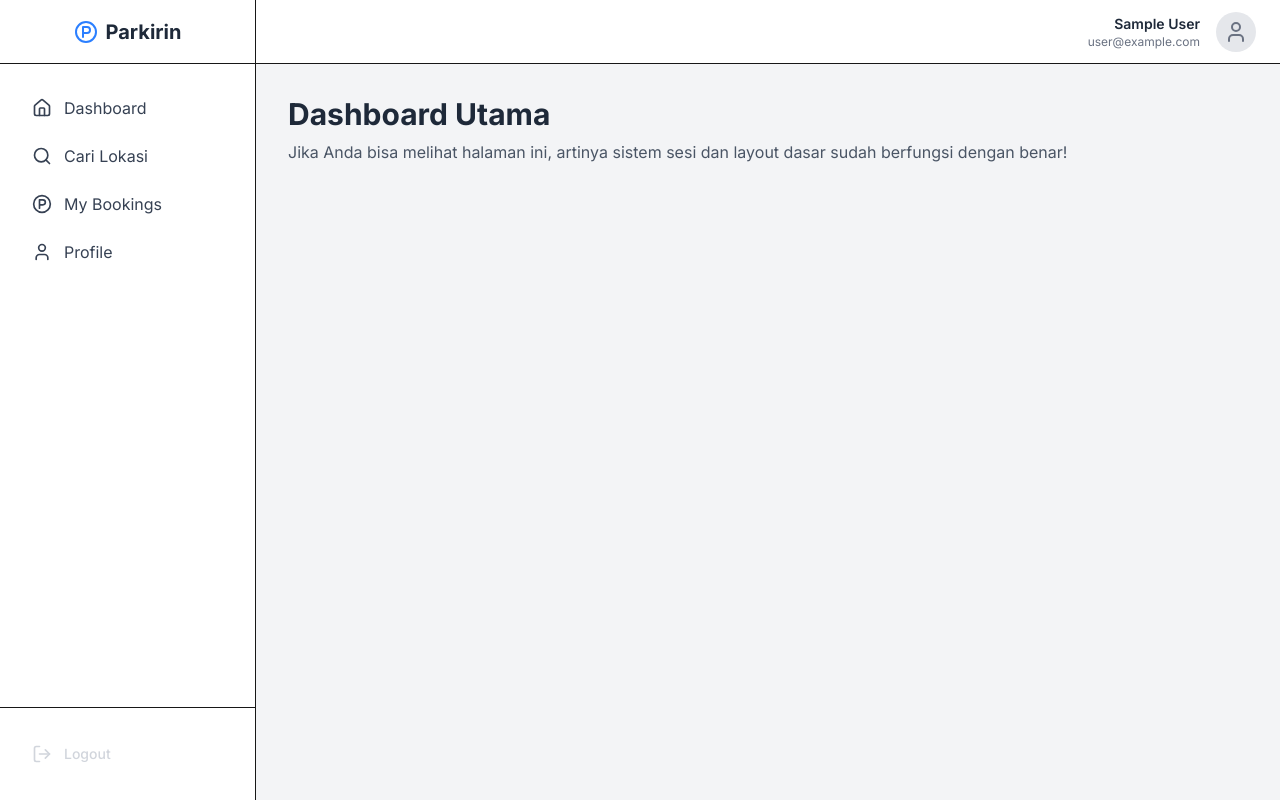
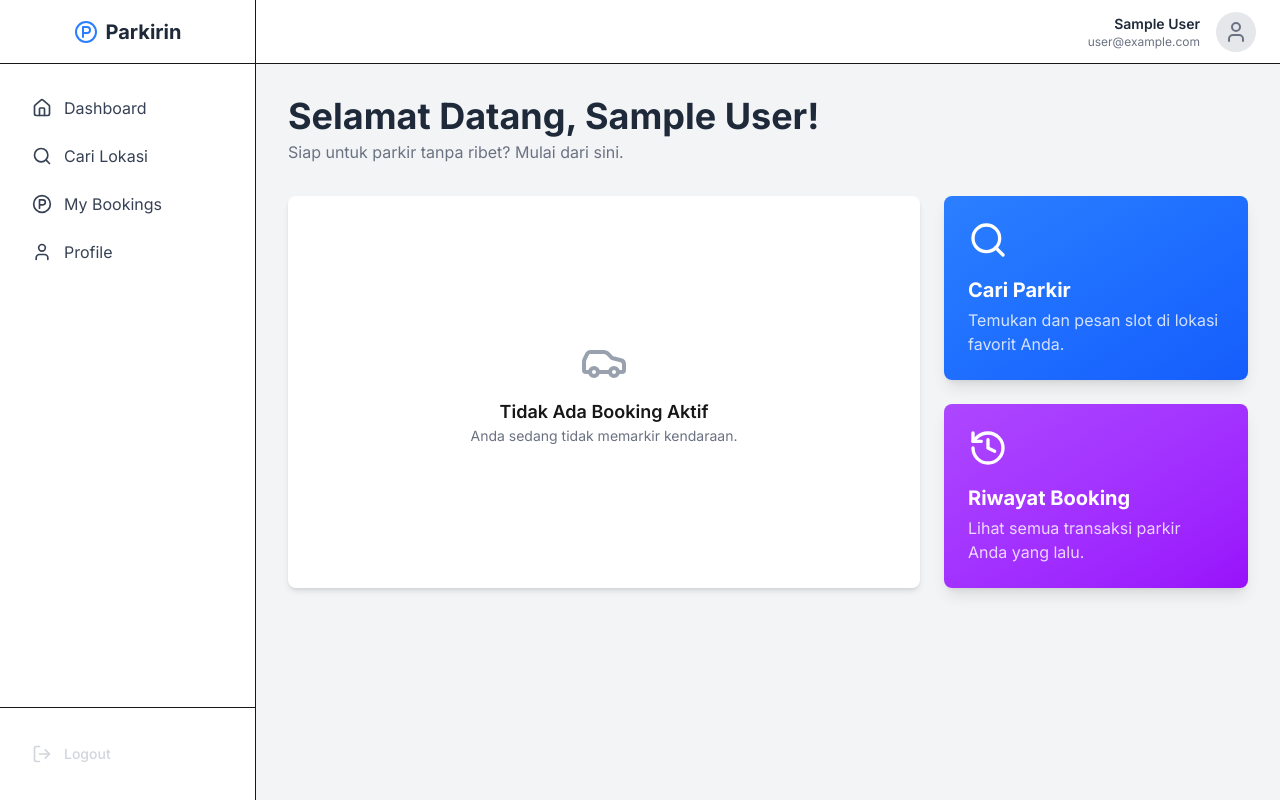
Before and after one commit to Affsyamf/web_parkir, a Next.js app: page /dashboard in a window 1280 px wide. Built offline with nearby package versions, Linux system fonts and the light colour scheme; no server answers; the database is empty; sample sign-in values are in the browser's storage.

Commit message:
perbaikan dashboard user dan admin

```diff
--- a/src/app/api/analytics/route.js
+++ b/src/app/api/analytics/route.js
@@ -18,7 +18,8 @@ export async function GET(request) {
       totalRevenueResult,
       totalBookingsResult,
       bookingsByDayResult,
-      bookingsByLocationResult
+      bookingsByLocationResult,
+      activeBookingsCountResult
     ] = await Promise.all([
       // 1. Menghitung total pendapatan dari booking yang selesai
       query("SELECT SUM(total_price) as total FROM bookings WHERE status = 'completed'"),
@@ -42,7 +43,8 @@ export async function GET(request) {
         JOIN locations l ON b.location_id = l.id
         GROUP BY l.name
         ORDER BY count DESC;
-      `)
+      `),
+       query("SELECT COUNT(*) as total FROM bookings WHERE status = 'active'")
     ]);
 
     // Format hasil query agar mudah digunakan di frontend
@@ -58,7 +60,8 @@ export async function GET(request) {
       bookingsByLocation: bookingsByLocationResult.rows.map(row => ({
         name: row.name,
         Jumlah: Number(row.count)
-      }))
+      })),
+       activeBookingsCount: activeBookingsCountResult.rows[0]?.total || 0,
     };
 
     return NextResponse.json(analyticsData, { status: 200 });
--- a/src/app/dashboard/page.jsx
+++ b/src/app/dashboard/page.jsx
@@ -1,10 +1,243 @@
-export default function DashboardPage() {
+"use client";
+
+import { useSession } from "next-auth/react";
+import { useState, useEffect } from "react";
+import { useRouter } from "next/navigation";
+import {
+  Loader2,
+  Car,
+  Search,
+  History,
+  Clock,
+  TrendingUp,
+  DollarSign,
+} from "lucide-react";
+import { motion } from "framer-motion";
+import toast from "react-hot-toast";
+
+// Komponen Kartu Shortcut
+const ShortcutCard = ({ title, description, icon: Icon, href, color }) => {
+  const router = useRouter();
+  const cardVariants = {
+    hover: {
+      scale: 1.05,
+      transition: { type: "spring", stiffness: 300 },
+    },
+  };
   return (
-    <div>
-      <h1 className="text-3xl font-bold text-gray-800">Dashboard Utama</h1>
-      <p className="mt-2 text-gray-600">
-        Jika Anda bisa melihat halaman ini, artinya sistem sesi dan layout dasar sudah berfungsi dengan benar!
+    <motion.div
+      variants={cardVariants}
+      whileHover="hover"
+      className={`p-6 rounded-lg shadow-lg cursor-pointer flex flex-col justify-between h-full ${color}`}
+      onClick={() => router.push(href)}
+    >
+      <div>
+        <Icon className="w-10 h-10 mb-4 text-white" />
+        <h3 className="text-xl font-bold text-white">{title}</h3>
+        <p className="text-white/80 mt-1">{description}</p>
+      </div>
+    </motion.div>
+  );
+};
+
+// Komponen Kartu Booking Aktif
+const ActiveBookingCard = ({ booking }) => {
+  const [timeLeft, setTimeLeft] = useState("");
+
+  useEffect(() => {
+    if (!booking || !booking.estimated_exit_time) return;
+    const interval = setInterval(() => {
+      const now = new Date();
+      const endTime = new Date(booking.estimated_exit_time);
+      const diff = endTime - now;
+
+      if (diff <= 0) {
+        setTimeLeft("Waktu habis!");
+        clearInterval(interval);
+      } else {
+        const hours = Math.floor(diff / (1000 * 60 * 60));
+        const minutes = Math.floor((diff % (1000 * 60 * 60)) / (1000 * 60));
+        setTimeLeft(`${hours} jam ${minutes} menit`);
+      }
+    }, 1000);
+    return () => clearInterval(interval);
+  }, [booking]);
+
+  return (
+    <div className="bg-white dark:bg-gray-800 p-6 rounded-lg shadow-md border-l-4 border-blue-500">
+      <p className="text-sm text-gray-500 dark:text-gray-400">
+        Booking Aktif Anda
       </p>
+      <h3 className="text-2xl font-bold mt-1">
+        {booking.location_name} - Slot {booking.spot_code}
+      </h3>
+      <div className="flex items-center gap-2 mt-4 text-orange-500 dark:text-orange-400">
+        <Clock size={18} />
+        <p className="font-semibold">Sisa Waktu: {timeLeft}</p>
+      </div>
     </div>
   );
+};
+
+// Komponen Stat Admin
+const AdminStatCard = ({ title, value, icon: Icon }) => (
+  <div className="bg-white dark:bg-gray-800 p-4 rounded-lg shadow-md flex items-center gap-3">
+    <div className="bg-gray-100 dark:bg-gray-700 p-3 rounded-md">
+      <Icon className="w-6 h-6 text-gray-500 dark:text-gray-300" />
+    </div>
+    <div>
+      <p className="text-sm text-gray-500 dark:text-gray-400">{title}</p>
+      <p className="text-lg font-bold text-gray-800 dark:text-white">{value}</p>
+    </div>
+  </div>
+);
+
+export default function DashboardPage() {
+  const { data: session, status } = useSession();
+  const [activeBooking, setActiveBooking] = useState(null);
+  const [adminStats, setAdminStats] = useState(null);
+  const [isLoading, setIsLoading] = useState(true);
+
+  useEffect(() => {
+    if (status === "authenticated") {
+      const fetchData = async () => {
+        try {
+          const bookingPromise = fetch("/api/bookings").then((res) => {
+            if (!res.ok) return Promise.resolve(null); // Jangan error jika gagal
+            return res.json();
+          });
+
+          // Hanya ambil data admin jika rolenya admin
+          const adminPromise =
+            session.user?.role?.toLowerCase() === "admin"
+              ? fetch("/api/analytics").then((res) => {
+                  if (!res.ok) return Promise.resolve(null);
+                  return res.json();
+                })
+              : Promise.resolve(null);
+
+          // Jalankan keduanya secara bersamaan
+          const [bookingData, adminData] = await Promise.all([
+            bookingPromise,
+            adminPromise,
+          ]);
+
+          if (bookingData) {
+            setActiveBooking(bookingData.activeBookings?.[0] || null);
+          }
+
+          if (adminData) {
+            setAdminStats(adminData);
+          }
+        } catch (err) {
+          toast.error("Gagal memuat data dashboard.");
+        } finally {
+          // Hentikan loading setelah semua selesai
+          setIsLoading(false);
+        }
+      };
+      fetchData();
+    } else if (status === "unauthenticated") {
+      setIsLoading(false); // Jika tidak login, hentikan loading
+    }
+  }, [status, session]);
+
+  if (status === "loading" || isLoading) {
+    return (
+      <div className="flex justify-center items-center h-full">
+        <Loader2 className="w-12 h-12 animate-spin text-blue-500" />
+      </div>
+    );
+  }
+
+  if (!session) {
+    return <p>Akses ditolak.</p>;
+  }
+
+  const isAdmin = session.user?.role?.toLowerCase() === "admin";
+
+  return (
+    <motion.div
+      initial={{ opacity: 0 }}
+      animate={{ opacity: 1 }}
+      className="space-y-8"
+    >
+      <div>
+        <h1 className="text-4xl font-bold text-gray-800 dark:text-white">
+          Selamat Datang, {session.user.name}!
+        </h1>
+        <p className="text-gray-500 dark:text-gray-400 mt-1">
+          {isAdmin
+            ? "Berikut adalah ringkasan aktivitas di sistem Anda."
+            : "Siap untuk parkir tanpa ribet? Mulai dari sini."}
+        </p>
+      </div>
+
+      {isAdmin && adminStats && (
+        <motion.div
+          initial={{ opacity: 0, y: 20 }}
+          animate={{ opacity: 1, y: 0 }}
+          transition={{ delay: 0.2 }}
+        >
+          <h2 className="text-xl font-semibold mb-4">Ringkasan Admin</h2>
+          <div className="grid grid-cols-1 md:grid-cols-2 lg:grid-cols-4 gap-4">
+            <AdminStatCard
+              title="Total Pendapatan"
+              value={`Rp ${Number(adminStats.totalRevenue).toLocaleString(
+                "id-ID"
+              )}`}
+              icon={DollarSign}
+            />
+            <AdminStatCard
+              title="Total Booking"
+              value={adminStats.totalBookings}
+              icon={History}
+            />
+            <AdminStatCard
+              title="Lokasi Terpopuler"
+              value={adminStats.bookingsByLocation[0]?.name || "-"}
+              icon={TrendingUp}
+            />
+            <AdminStatCard
+              title="Parkir Aktif"
+              value={adminStats.activeBookingsCount || "0"}
+              icon={Car}
+            />
+          </div>
+        </motion.div>
+      )}
+
+      <div className="grid grid-cols-1 lg:grid-cols-3 gap-6">
+        <div className="lg:col-span-2 space-y-6">
+          {activeBooking ? (
+            <ActiveBookingCard booking={activeBooking} />
+          ) : (
+            <div className="bg-white dark:bg-gray-800 p-6 rounded-lg shadow-md text-center h-full flex flex-col justify-center">
+              <Car className="w-12 h-12 text-gray-400 mx-auto mb-3" />
+              <h3 className="text-lg font-semibold">Tidak Ada Booking Aktif</h3>
+              <p className="text-gray-500 text-sm">
+                Anda sedang tidak memarkir kendaraan.
+              </p>
+            </div>
+          )}
+        </div>
+        <div className="lg:col-span-1 grid grid-rows-2 gap-6">
+          <ShortcutCard
+            title="Cari Parkir"
+            description="Temukan dan pesan slot di lokasi favorit Anda."
+            icon={Search}
+            href="/dashboard/locations"
+            color="bg-gradient-to-br from-blue-500 to-blue-600"
+          />
+          <ShortcutCard
+            title="Riwayat Booking"
+            description="Lihat semua transaksi parkir Anda yang lalu."
+            icon={History}
+            href="/dashboard/bookings"
+            color="bg-gradient-to-br from-purple-500 to-purple-600"
+          />
+        </div>
+      </div>
+    </motion.div>
+  );
 }
```
Also changed, not shown: src/app/dashboard/bookings/page.jsx (+0 -11 lines).
